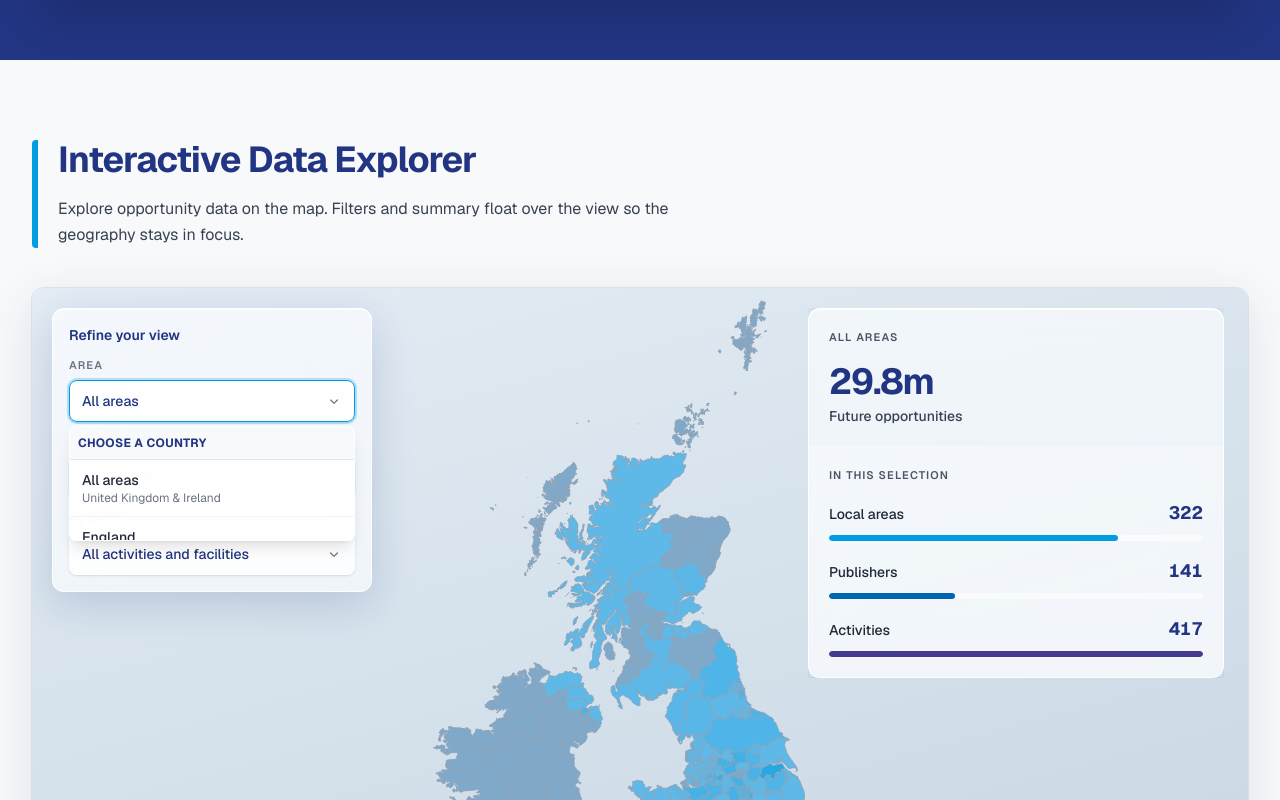
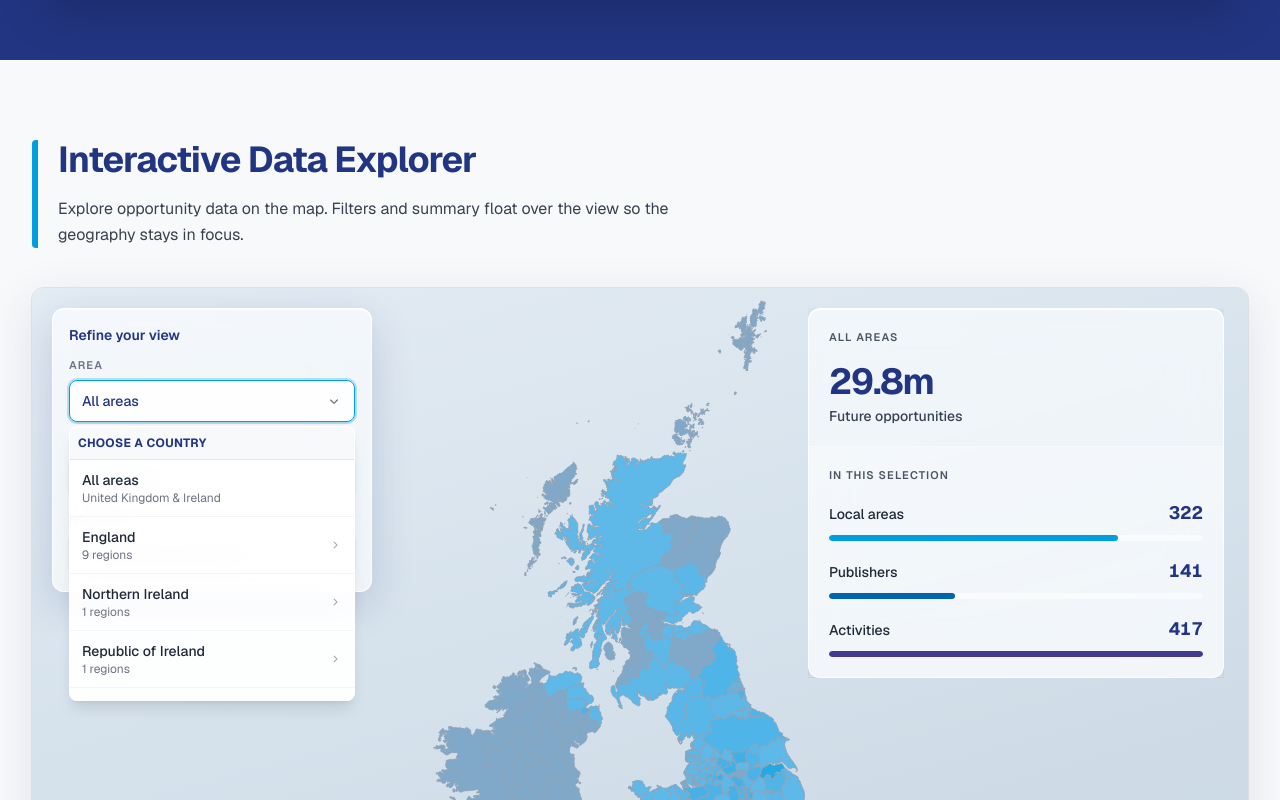
Before and after one commit to openactive/openactive-dashboard, a Next.js app: page / in a window 1280 px wide. Both pictures are taken after a click on the button "All areas". Shown: the part 877-1677 px from the top of the page. Built offline with nearby package versions, Linux system fonts and the light colour scheme.

Commit message:
fix: increase area picker dropdown height on desktop

```diff
--- a/app/components/AreaHierarchyPicker.tsx
+++ b/app/components/AreaHierarchyPicker.tsx
@@ -267,7 +267,7 @@ export function AreaHierarchyPicker({
             className={
               isSheet
                 ? "max-h-[min(36dvh,380px)] overflow-y-auto"
-                : "max-h-20 overflow-y-auto"
+                : "max-h-60 overflow-y-auto"
             }
           >
             {renderListItems()}
```
